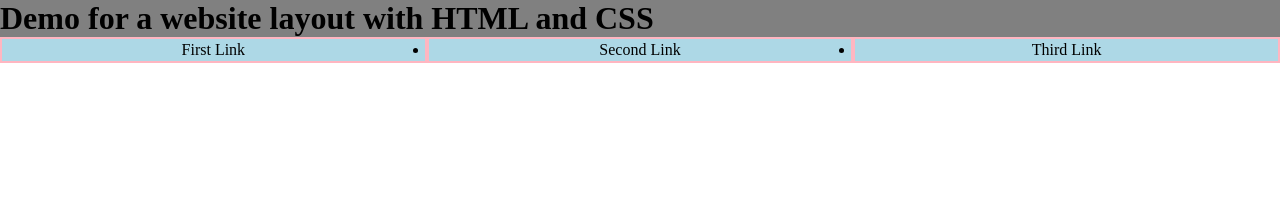
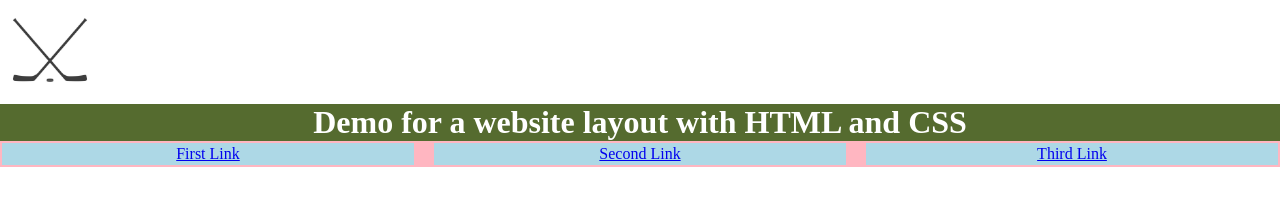
Before and after one commit to FleetCentere/WebTemplate, a plain HTML site: page index.html in a window 1280 px wide. Drawn offline with Linux system fonts and the light colour scheme.

Commit message:
updating from prior

```diff
--- a/index.html
+++ b/index.html
@@ -8,12 +8,13 @@
     <link rel="stylesheet" href="styles.css"/>
 </head>
 <body>
+    <img class="header_pic" src="hockey_sticks.jpg"/>
     <h1>Demo for a website layout with HTML and CSS</h1>
     <nav>
         <ul class="nav-list">
-            <li class="nav-item"><a>First Link</a></li>
-            <li class="nav-item"><a>Second Link</a></li>
-            <li class="nav-item"><a>Third Link</a></li>
+            <li class="nav-item"><a href="#">First Link</a></li>
+            <li class="nav-item"><a href="#">Second Link</a></li>
+            <li class="nav-item"><a href="#">Third Link</a></li>
         </ul>
     </nav>
 
--- a/styles.css
+++ b/styles.css
@@ -4,9 +4,15 @@
     box-sizing: border-box;
 }
 
+.header_pic {
+    width: 100px;
+
+}
+
 h1 {
-    display: flex;
-    background-color: grey;
+    width: 100%;
+    background-color: darkolivegreen;
+    color: white;
     text-align: center;
     margin: 0 auto;
 }
@@ -14,6 +20,11 @@ h1 {
 .nav-list {
     display: flex;
     background-color: lightpink;
+    margin: 0;
+    padding: 0;
+    list-style: none;
+    gap: 1rem;
+    flex-wrap: wrap;
 }
 
 .nav-item {
```
Also changed, not shown: hockey_sticks.jpg (added).
